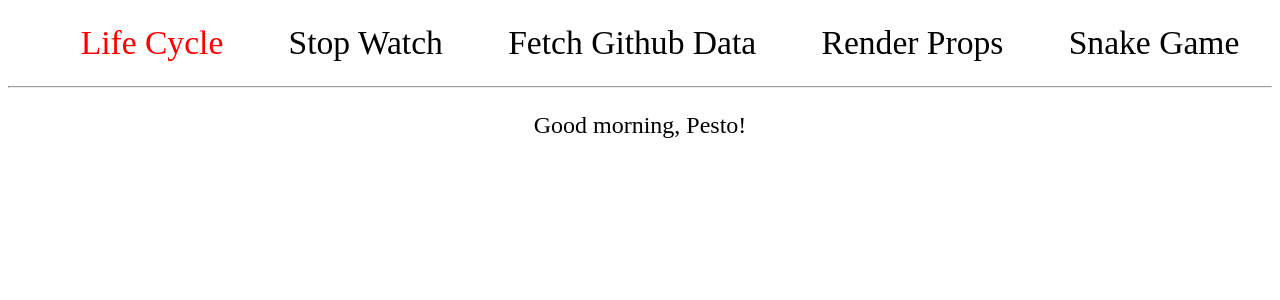
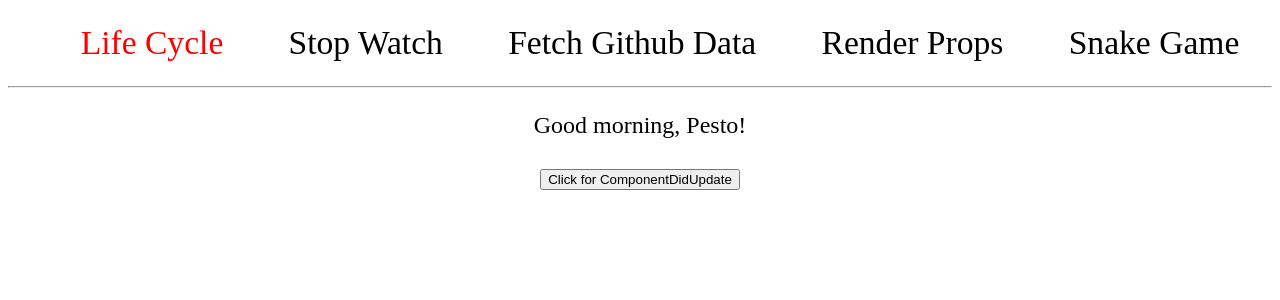
Before and after one commit to pesto-students/exercise-day-12, a React (Create React App) app: page /01 in a window 1280 px wide. Shown: the top 300 px of the page. Built offline with nearby package versions, Linux system fonts and the light colour scheme; the HTML template or start-up script is replaced by a standard one.

Commit message:
FirstWIP

```diff
--- a/src/components/01-LifeCycle.js
+++ b/src/components/01-LifeCycle.js
@@ -36,11 +36,17 @@ class LifeCycle extends React.Component {
   componentWillUnmount() {
     // Task 3: Display a message "Good night, Pesto!" in developer's
     //         console when the component unmounts.
+    console.log('Good night, Pesto!');
   }
 
   // Task 4: Create a button which triggers ComponentDidUpdate lifecycle method on click.
   render() {
-    return (<p>Good morning, {this.state.name}!</p>);
+    return (
+      <div>
+        <p>Good morning, {this.state.name}!</p>
+        <button onClick={this.componentDidUpdate}>Click for ComponentDidUpdate</button>
+      </div>
+    );
   }
 }
 
```
